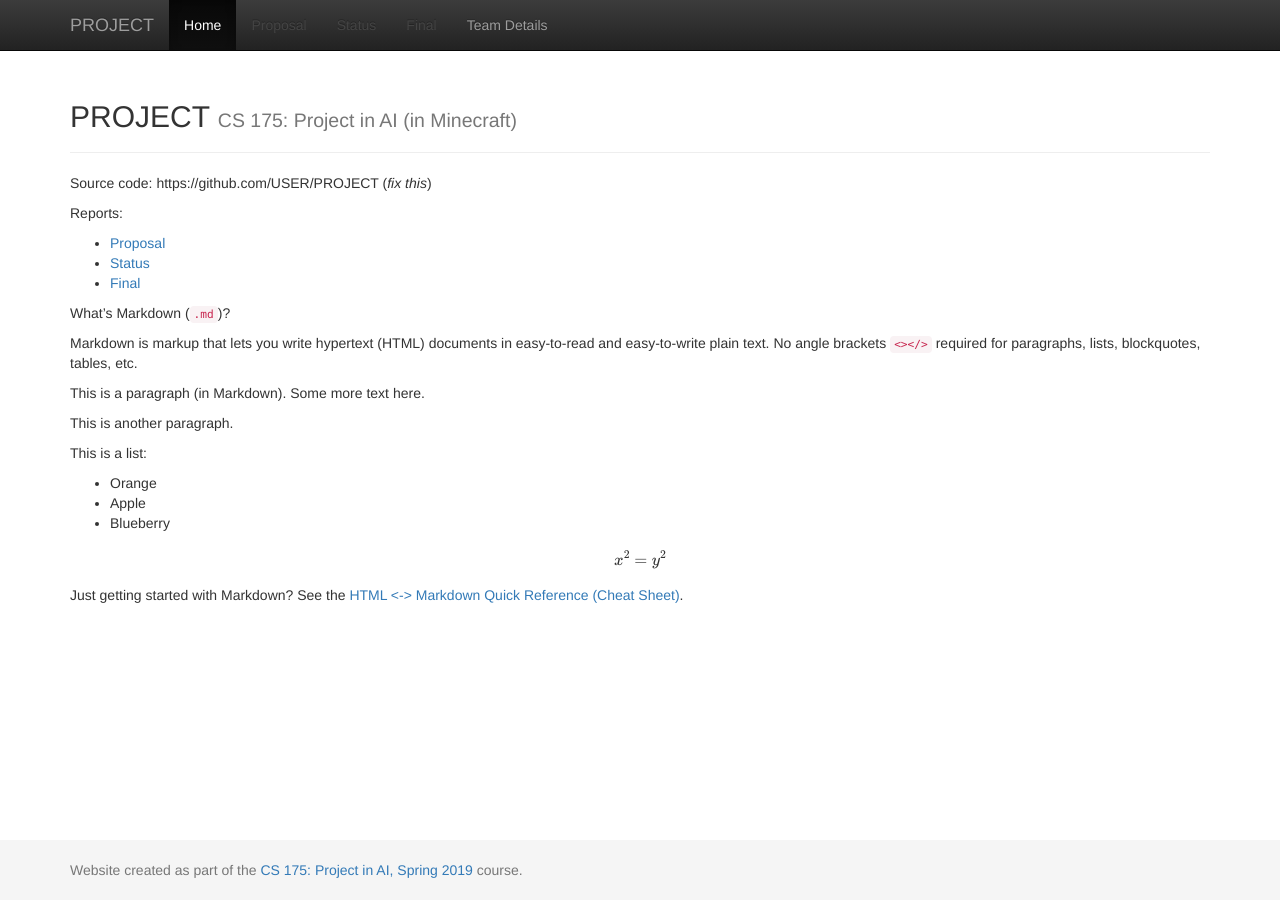
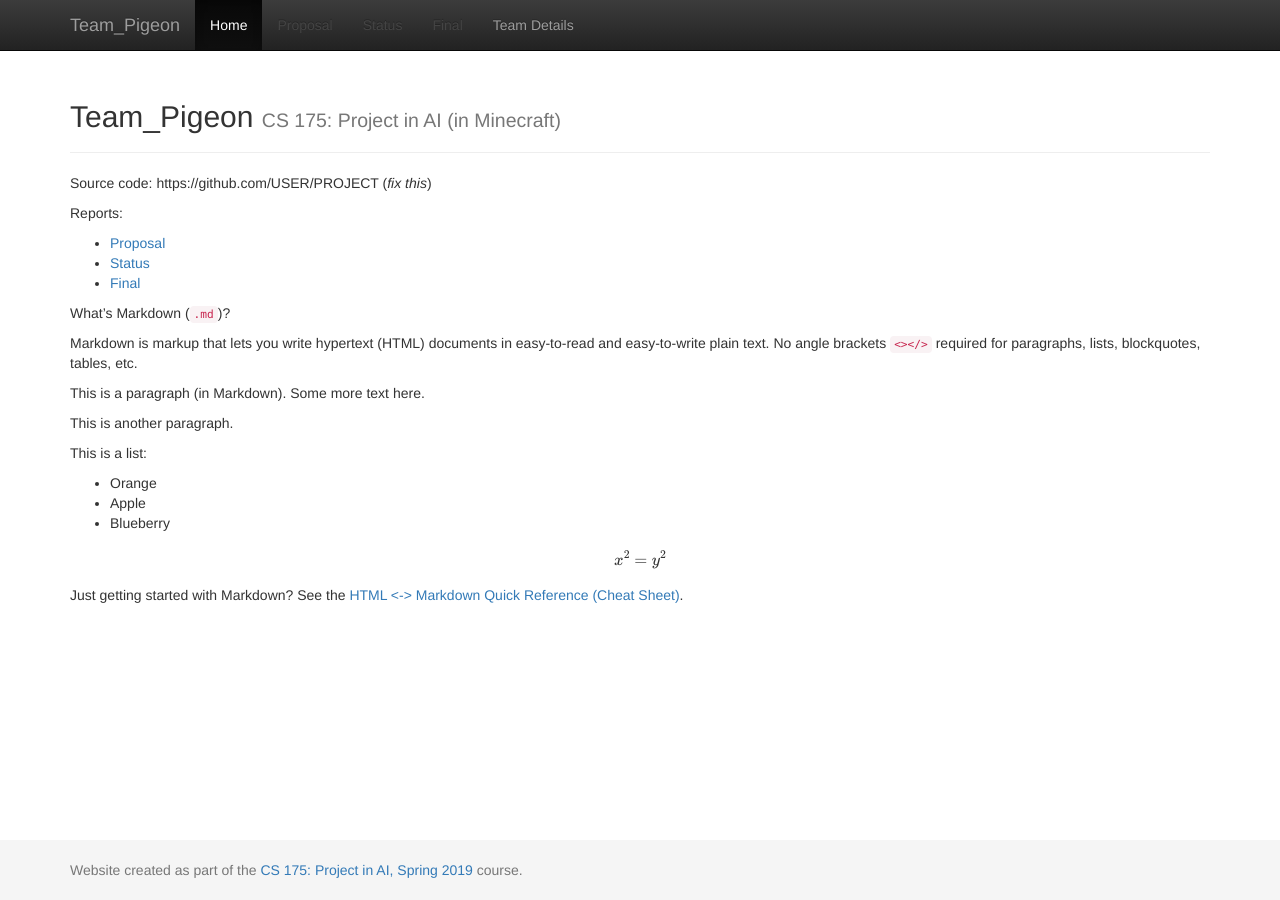
Before and after one commit to shanshs/Team-Pigeon, a Jekyll site: the page built from docs/index.md, in a window 1280 px wide. Built offline with Jekyll 4.4.1, drawn with Linux system fonts in a browser that asks for light colours; formulas are drawn with MathJax 3.

Commit message:
Update _config.yml

```diff
--- a/docs/_config.yml
+++ b/docs/_config.yml
@@ -1,7 +1,7 @@
 ###########
 # site.title
 
-title:    'PROJECT'
+title:    'Team_Pigeon'
 subtitle: 'CS 175: Project in AI (in Minecraft)'
 
 
```
